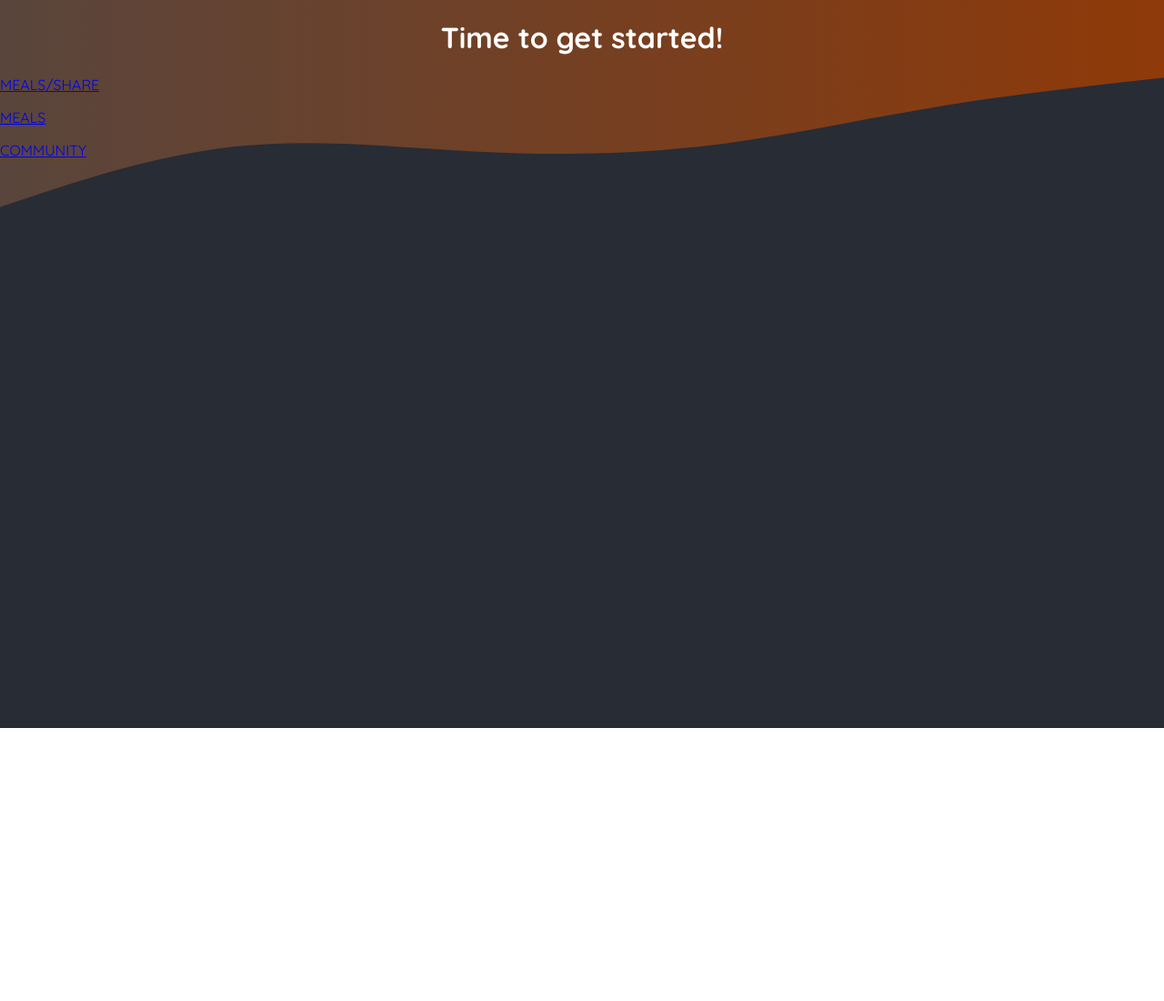
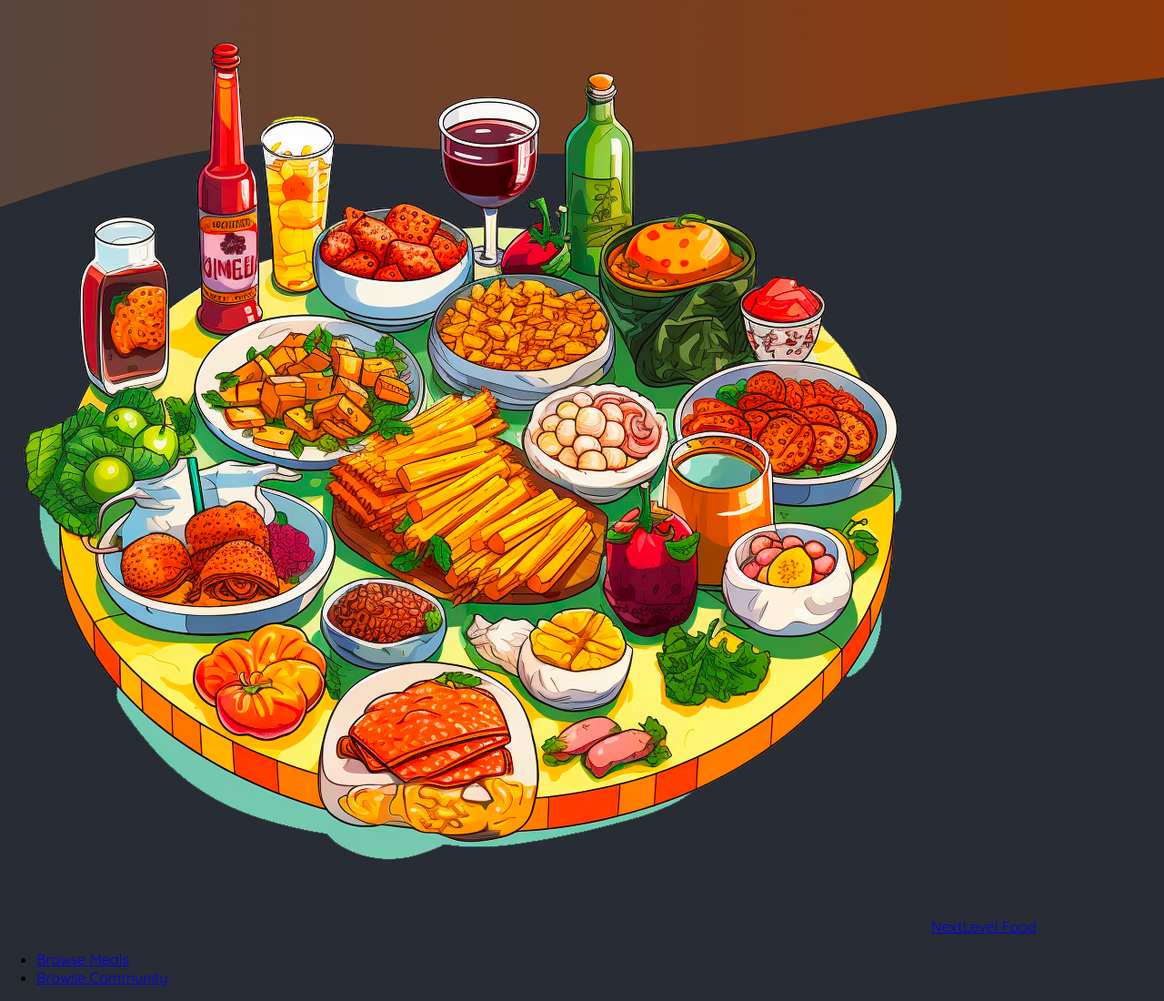
Before and after one commit to gaurav700/Foodiesv1, a Next.js app: page / in a window 1280 px wide. Shown: the whole page at 91% size. Before the commit the page ends 800 px from the top, so only its background shows below. Built offline with nearby package versions, Linux system fonts and the light colour scheme.

Commit message:
Adding header in layout

```diff
--- /dev/null
+++ b/app/components/header.js
@@ -0,0 +1,23 @@
+import Link from "next/link";
+import logo from "@/assets/logo.png";
+export default function Header() {
+  return (
+    <header>
+      <Link href="/">
+        <img src={logo.src} alt="A plate with food on it" />
+        NextLevel Food
+      </Link>
+
+      <nav>
+        <ul>
+          <li>
+            <Link href="/meals">Browse Meals</Link>
+          </li>
+          <li>
+            <Link href="/community">Browse Community</Link>
+          </li>
+        </ul>
+      </nav>
+    </header>
+  );
+}
--- a/app/layout.js
+++ b/app/layout.js
@@ -1,8 +1,8 @@
-import './globals.css';
-
+import "./globals.css";
+import Header from "@/app/components/header";
 export const metadata = {
-  title: 'NextLevel Food',
-  description: 'Delicious meals, shared by a food-loving community.',
+  title: "NextLevel Food",
+  description: "Delicious meals, shared by a food-loving community.",
 };
 
 export default function RootLayout({ children }) {
@@ -15,11 +15,11 @@ export default function RootLayout({ children }) {
               <linearGradient id="gradient" x1="0%" y1="0%" x2="100%" y2="0%">
                 <stop
                   offset="0%"
-                  style={{ stopColor: '#59453c', stopOpacity: '1' }}
+                  style={{ stopColor: "#59453c", stopOpacity: "1" }}
                 />
                 <stop
                   offset="100%"
-                  style={{ stopColor: '#8f3a09', stopOpacity: '1' }}
+                  style={{ stopColor: "#8f3a09", stopOpacity: "1" }}
                 />
               </linearGradient>
             </defs>
@@ -29,7 +29,7 @@ export default function RootLayout({ children }) {
             ></path>
           </svg>
         </div>
-
+        <Header />
         {children}
       </body>
     </html>
--- a/app/page.js
+++ b/app/page.js
@@ -1,20 +1,5 @@
 import Link from "next/link";
 
 export default function Home() {
-  return (
-    <main>
-      <h1 style={{ color: "white", textAlign: "center" }}>
-        Time to get started!
-      </h1>
-      <p>
-        <Link href="/meals/share">MEALS/SHARE</Link>
-      </p>
-      <p>
-        <Link href="/meals">MEALS</Link>
-      </p>
-      <p>
-        <Link href="/community">COMMUNITY</Link>
-      </p>
-    </main>
-  );
+  return <></>;
 }
```
Also changed, not shown: app/meals/layout.js (added, +12 -0 lines).
